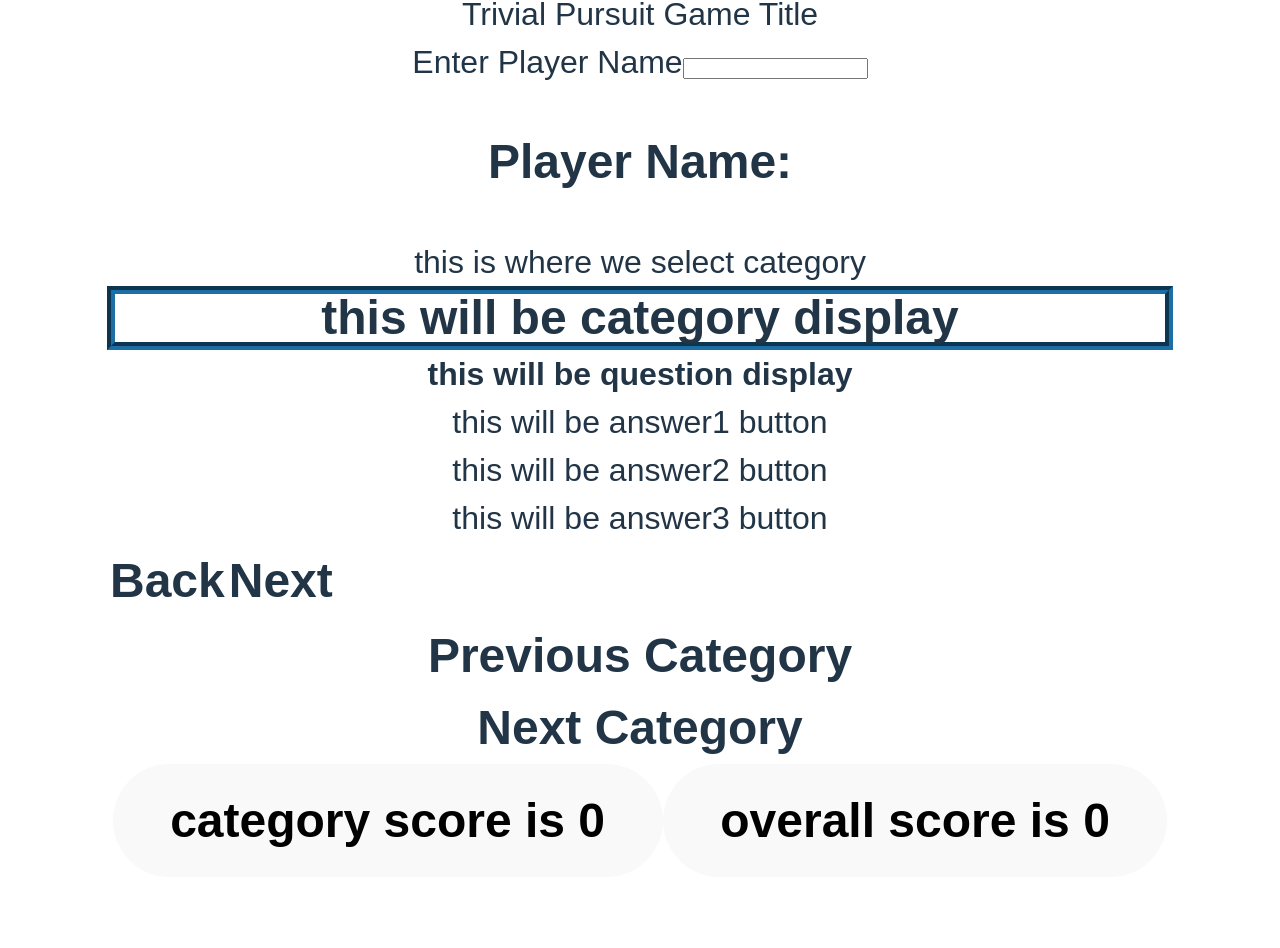
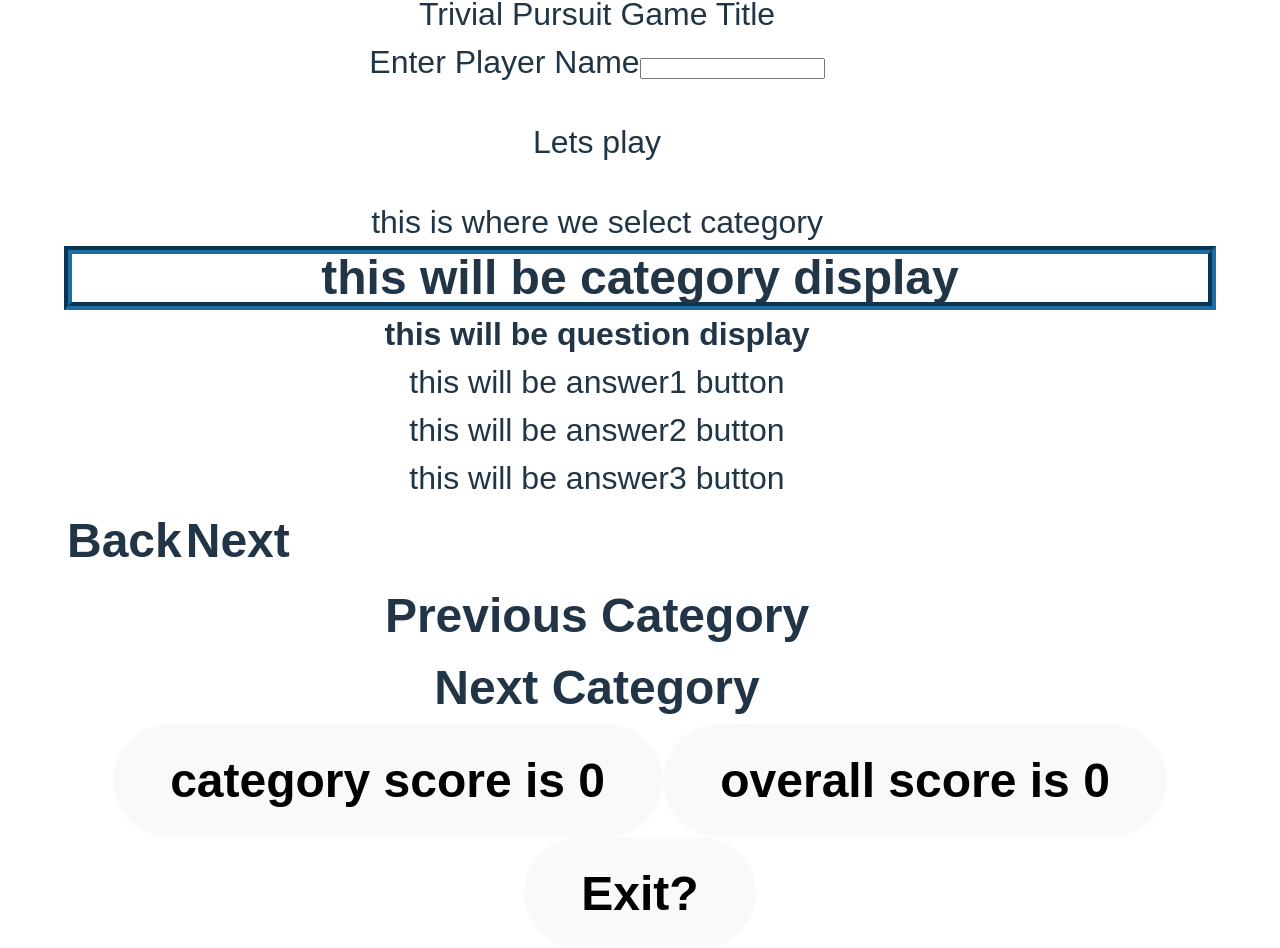
Before and after one commit to mbriese/TrivialPursuits, a React (Vite) app in the folder TrivialPursuitGame/: page / in a window 1280 px wide. Shown: the part 616-1564 px from the top of the page. Built offline with nearby package versions, Linux system fonts and the light colour scheme.

Commit message:
fixed name to render conditionally

```diff
--- a/TrivialPursuitGame/src/App.tsx
+++ b/TrivialPursuitGame/src/App.tsx
@@ -8,12 +8,13 @@ import getName from "./components/GetName";
 function App() {
   const [count, setCount] = useState(0);
   const [answer, setAnswer] = useState(false);
-  const [playerName, setName] = useState(" ");
+  let [playerName, setName] = useState('');
   const gameTitle = "Trivial Pursuit Game Title";
   const handleChange = (event: { target: { value: string } }) => {
     setName(event.target.value);
     console.log("name is: ", event.target.value);
   };
+  const [quit, setQuit] = useState(false);
 
   function displayGameName() {
     <span>gameName</span>;
@@ -49,7 +50,7 @@ function App() {
             onChange={handleChange}
             value={playerName}
           />
-          <h2>Player Name: {playerName}</h2>
+          {<p>Lets play {playerName}</p>}
         </div>
         <div className="h2 page-section-inner message">
           this is where we select category
@@ -89,6 +90,11 @@ function App() {
           onClick={() => setCount((count) => count + 1)}>
           overall score is {count}
         </button>
+        <button
+          className="h2 button-item"
+          onClick={() => setQuit((quit) => !quit)}>
+          Exit?
+        </button>
       </div>
     </div>
   );
```
Also changed, not shown: TrivialPursuitGame/src/ListComponents.tsx (+18 -5 lines).
